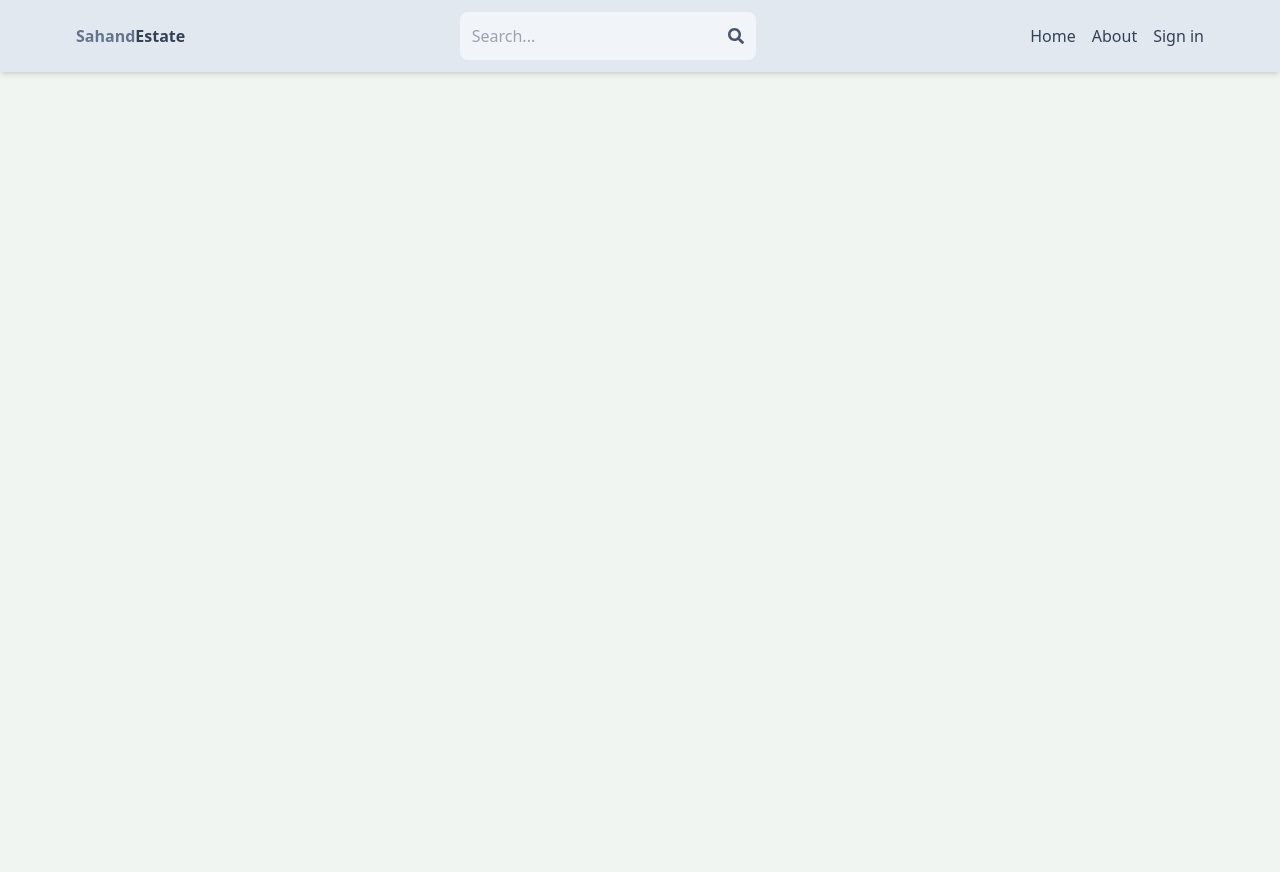
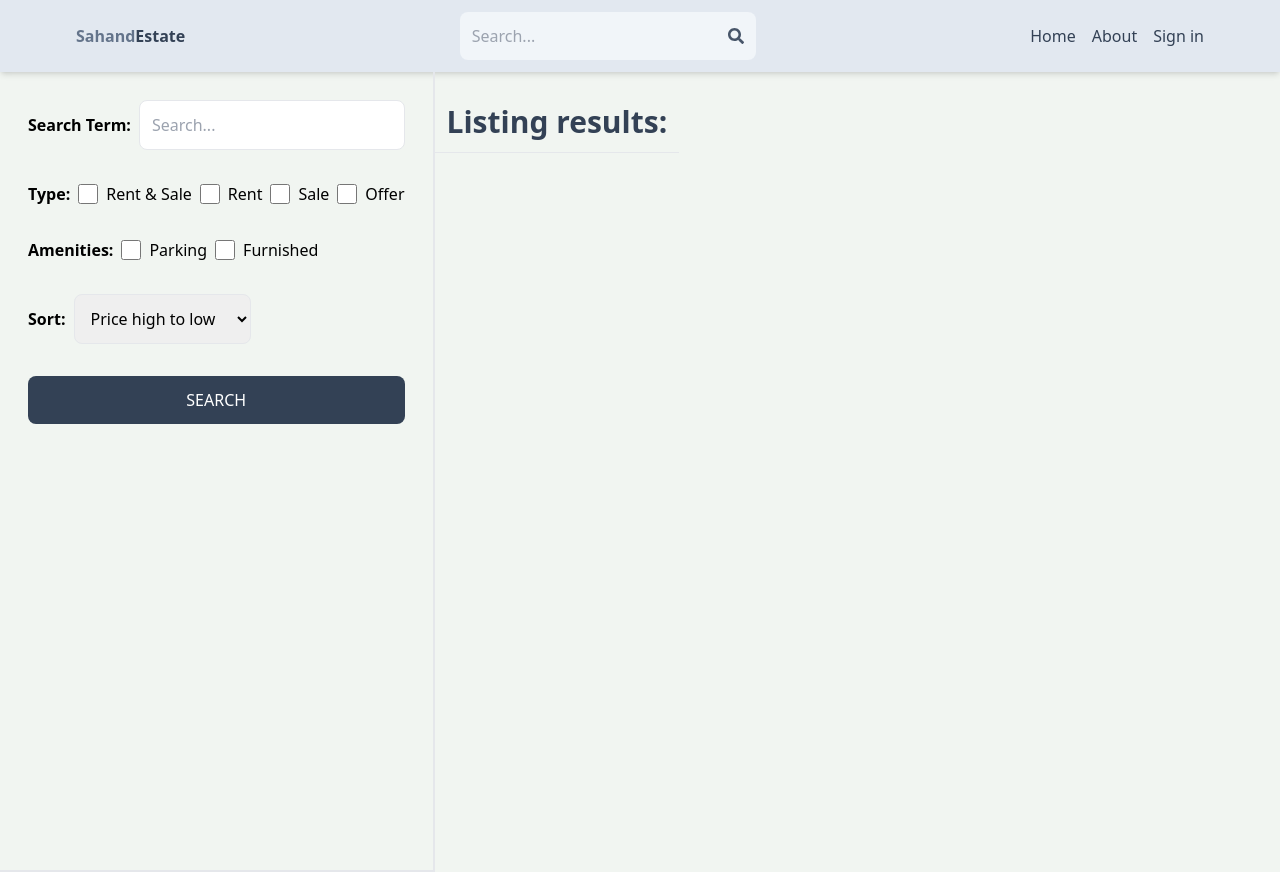
Before and after one commit to Hamidaamir/mern-estate, a React (Vite) app in the folder client/: page /search in a window 1280 px wide. Before the commit the page ends 800 px from the top, so only its background shows below. Built offline with nearby package versions, Linux system fonts and the light colour scheme; no server answers.

Commit message:
Create search page UI

```diff
--- a/client/src/App.jsx
+++ b/client/src/App.jsx
@@ -9,6 +9,7 @@
 import CreateListing from "./pages/CreateListing";
 import UpdateListing from "./pages/UpdateListing";
 import Listing from "./pages/Listing";
+import Search from "./pages/Search";
 
 export default function App() {
   return (
@@ -19,6 +20,7 @@
         <Route path="/sign-in" element={<SingnIn />}></Route>
         <Route path="/sign-up" element={<SignUp />}></Route>
         <Route path="/about" element={<About />}></Route>
+        <Route path="/search" element={<Search />} />
         <Route path="/listing/:listingId" element={<Listing />} />
         <Route element={<PrivateRoute />}>
           <Route path="/profile" element={<Profile />}></Route>
--- /dev/null
+++ b/client/src/pages/Search.jsx
@@ -0,0 +1,70 @@
+import React from "react";
+
+export default function Search() {
+  return (
+    <div className="flex flex-col md:flex-row">
+      <div className="p-7  border-b-2 md:border-r-2 md:min-h-screen">
+        <form className="flex flex-col gap-8">
+          <div className="flex items-center gap-2">
+            <label className="whitespace-nowrap font-semibold">
+              Search Term:
+            </label>
+            <input
+              type="text"
+              id="searchTerm"
+              placeholder="Search..."
+              className="border rounded-lg p-3 w-full"
+            />
+          </div>
+          <div className="flex gap-2 flex-wrap items-center">
+            <label className="font-semibold">Type:</label>
+            <div className="flex gap-2">
+              <input type="checkbox" id="all" className="w-5" />
+              <span>Rent & Sale</span>
+            </div>
+            <div className="flex gap-2">
+              <input type="checkbox" id="rent" className="w-5" />
+              <span>Rent</span>
+            </div>
+            <div className="flex gap-2">
+              <input type="checkbox" id="sale" className="w-5" />
+              <span>Sale</span>
+            </div>
+            <div className="flex gap-2">
+              <input type="checkbox" id="offer" className="w-5" />
+              <span>Offer</span>
+            </div>
+          </div>
+          <div className="flex gap-2 flex-wrap items-center">
+            <label className="font-semibold">Amenities:</label>
+            <div className="flex gap-2">
+              <input type="checkbox" id="parking" className="w-5" />
+              <span>Parking</span>
+            </div>
+            <div className="flex gap-2">
+              <input type="checkbox" id="furnished" className="w-5" />
+              <span>Furnished</span>
+            </div>
+          </div>
+          <div className="flex items-center gap-2">
+            <label className="font-semibold">Sort:</label>
+            <select id="sort_order" className="border rounded-lg p-3">
+              <option>Price high to low</option>
+              <option>Price low to hight</option>
+              <option>Latest</option>
+              <option>Oldest</option>
+            </select>
+          </div>
+          <button className="bg-slate-700 text-white p-3 rounded-lg uppercase hover:opacity-95">
+            Search
+          </button>
+        </form>
+      </div>
+      <div className="">
+        <h1 className="text-3xl font-semibold border-b p-3 text-slate-700 mt-5">
+          Listing results:
+        </h1>
+      </div>
+    </div>
+  );
+}
```
